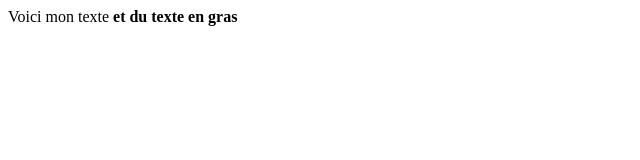
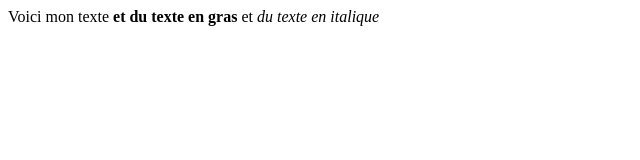
Before and after one commit to jeremiasmayembe/jeremiasmayembe.github.io, a plain HTML site: page index.html in a window 1280 px wide. Shown: the whole page, without its empty margins (0-640 px from the left). Drawn offline with Linux system fonts and the light colour scheme.

Commit message:
Update index.html

```diff
--- a/index.html
+++ b/index.html
@@ -3,7 +3,7 @@
     <title>Voilà le titre</title>
   </head>
   <body>
-Voici mon texte <b>et du texte en gras</b>
+Voici mon texte <b>et du texte en gras</b> et <i>du texte en italique </i>
 
   </body>
 </html>
```
